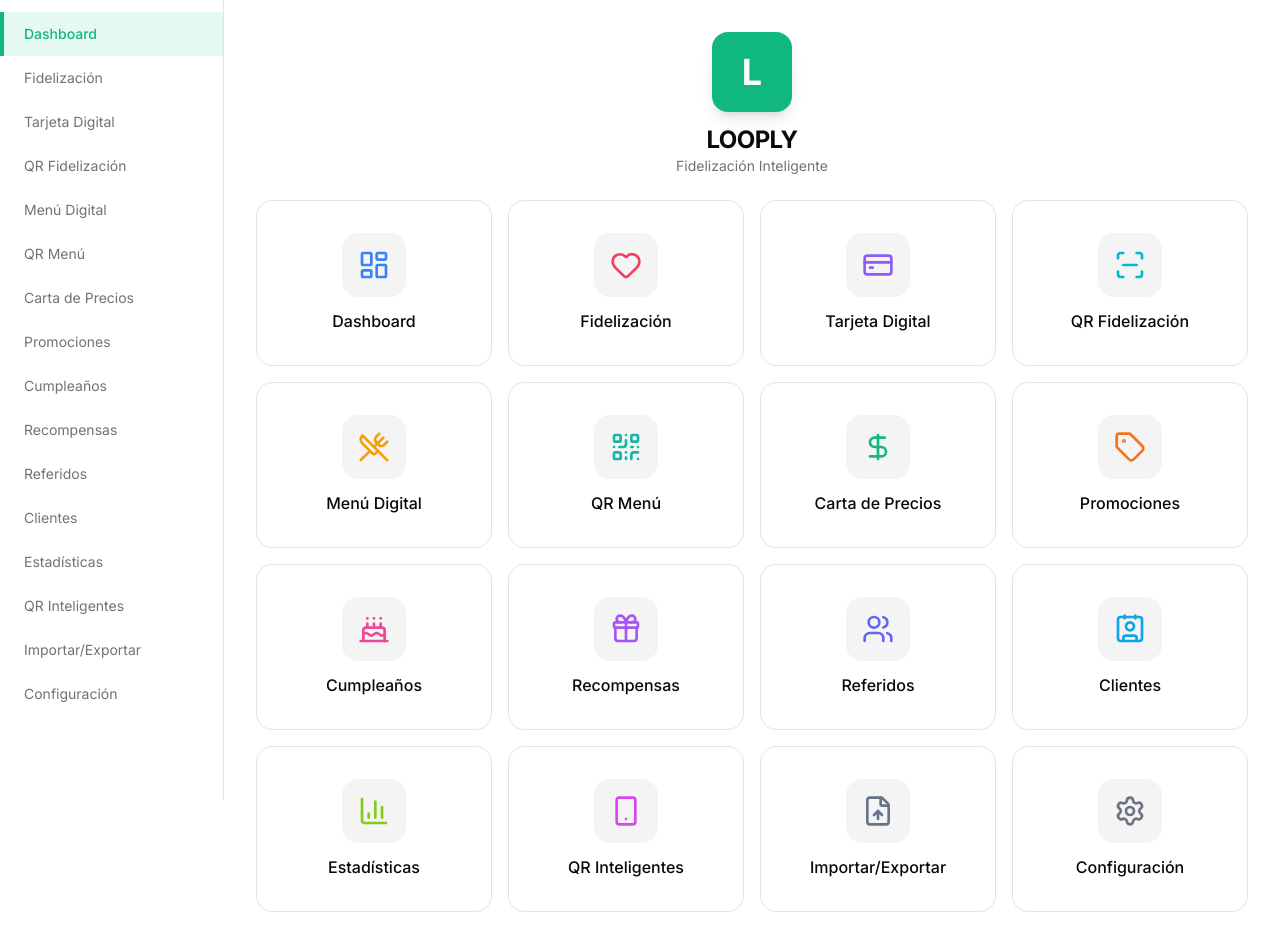
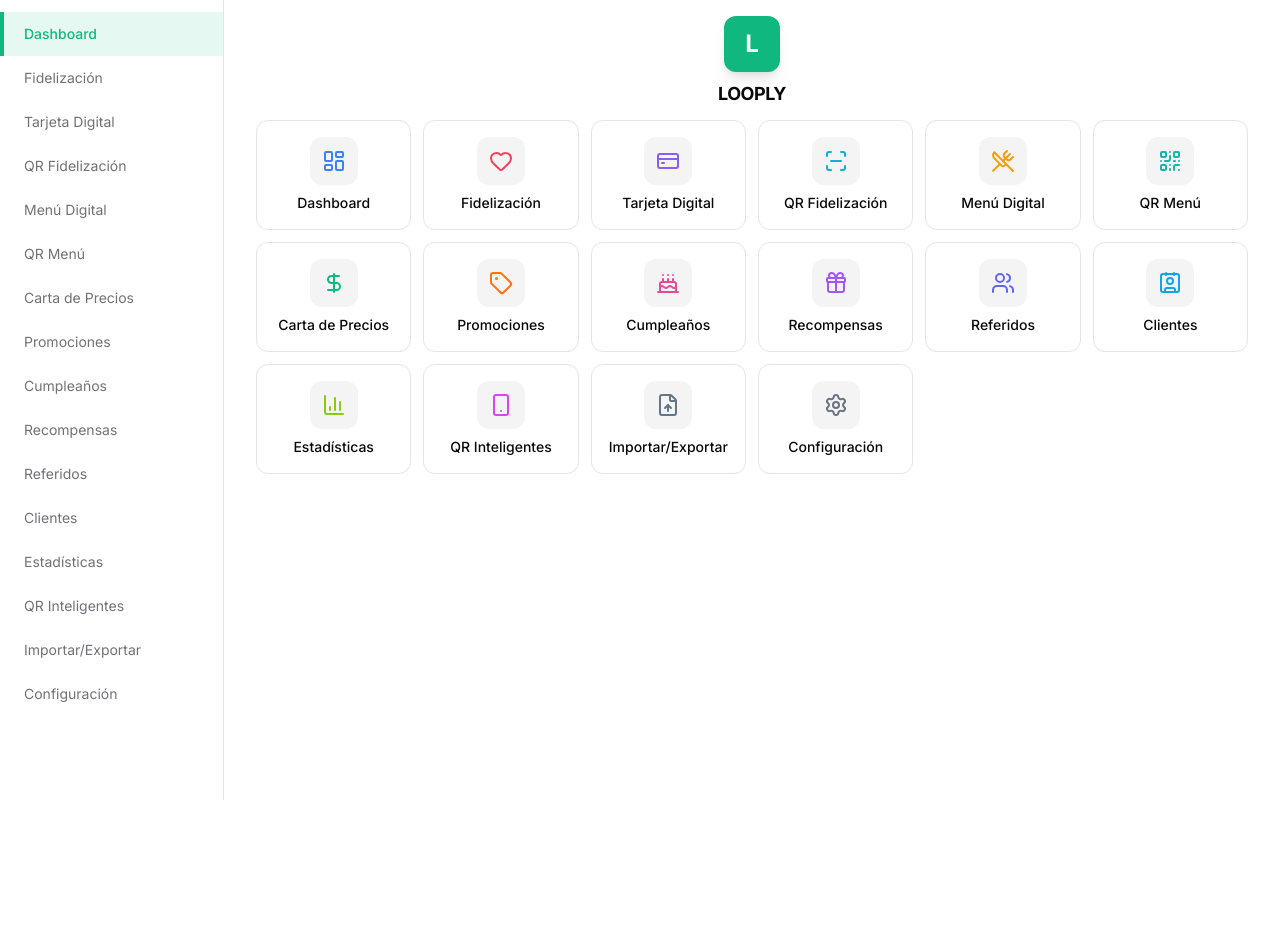
Before and after one commit to covacapp1/looply, a React (Vite) app: page / in a window 1280 px wide. After the commit the page ends 800 px from the top, so only its background shows below. Built offline with nearby package versions, Linux system fonts and the light colour scheme; the HTML template or start-up script is replaced by a standard one.

Commit message:
style: smaller dashboard cards to fit all on screen

```diff
--- a/src/pages/Dashboard.tsx
+++ b/src/pages/Dashboard.tsx
@@ -43,24 +43,23 @@
   return (
     <div className="min-h-[calc(100vh-4rem)] flex flex-col">
       {/* Logo */}
-      <div className="flex justify-center pt-8 pb-6">
+      <div className="flex justify-center pt-4 pb-3">
         <motion.div
           className="flex flex-col items-center"
           initial={{ opacity: 0, y: -20 }}
           animate={{ opacity: 1, y: 0 }}
           transition={{ duration: 0.5 }}
         >
-          <div className="h-20 w-20 rounded-2xl bg-primary flex items-center justify-center shadow-lg mb-3">
-            <span className="text-4xl font-bold text-primary-foreground">L</span>
+          <div className="h-14 w-14 rounded-xl bg-primary flex items-center justify-center shadow-lg mb-2">
+            <span className="text-2xl font-bold text-primary-foreground">L</span>
           </div>
-          <h1 className="text-2xl font-bold text-foreground tracking-tight">LOOPLY</h1>
-          <p className="text-sm text-muted-foreground">Fidelización Inteligente</p>
+          <h1 className="text-lg font-bold text-foreground tracking-tight">LOOPLY</h1>
         </motion.div>
       </div>
 
       {/* Grid de botones */}
-      <div className="flex-1 px-4 sm:px-6 lg:px-8 pb-8">
-        <div className="grid grid-cols-2 sm:grid-cols-3 lg:grid-cols-4 gap-3 sm:gap-4 max-w-5xl mx-auto">
+      <div className="flex-1 px-3 sm:px-6 lg:px-8 pb-4">
+        <div className="grid grid-cols-3 sm:grid-cols-4 lg:grid-cols-5 xl:grid-cols-6 gap-2 sm:gap-3 max-w-6xl mx-auto">
           {menuItems.map((item, index) => {
             const Icon = item.icon;
             return (
@@ -68,24 +67,24 @@
                 key={item.href}
                 initial={{ opacity: 0, scale: 0.9 }}
                 animate={{ opacity: 1, scale: 1 }}
-                transition={{ delay: index * 0.03 }}
+                transition={{ delay: index * 0.02 }}
               >
                 <Link
                   to={item.href}
                   className={cn(
-                    "flex flex-col items-center justify-center gap-3 p-6 sm:p-8",
-                    "rounded-2xl border border-border bg-card",
-                    "hover:shadow-lg hover:border-primary/30 hover:bg-primary/5",
+                    "flex flex-col items-center justify-center gap-2 p-3 sm:p-4",
+                    "rounded-xl border border-border bg-card",
+                    "hover:shadow-md hover:border-primary/30 hover:bg-primary/5",
                     "transition-all duration-200 group"
                   )}
                 >
                   <div className={cn(
-                    "flex h-14 w-14 sm:h-16 sm:w-16 items-center justify-center rounded-2xl",
+                    "flex h-10 w-10 sm:h-12 sm:w-12 items-center justify-center rounded-xl",
                     "bg-muted group-hover:bg-primary/10 transition-colors duration-200"
                   )}>
-                    <Icon className={cn("h-7 w-7 sm:h-8 sm:w-8", item.color)} />
+                    <Icon className={cn("h-5 w-5 sm:h-6 sm:w-6", item.color)} />
                   </div>
-                  <span className="text-sm sm:text-base font-medium text-foreground text-center leading-tight">
+                  <span className="text-xs sm:text-sm font-medium text-foreground text-center leading-tight">
                     {item.label}
                   </span>
                 </Link>
```
